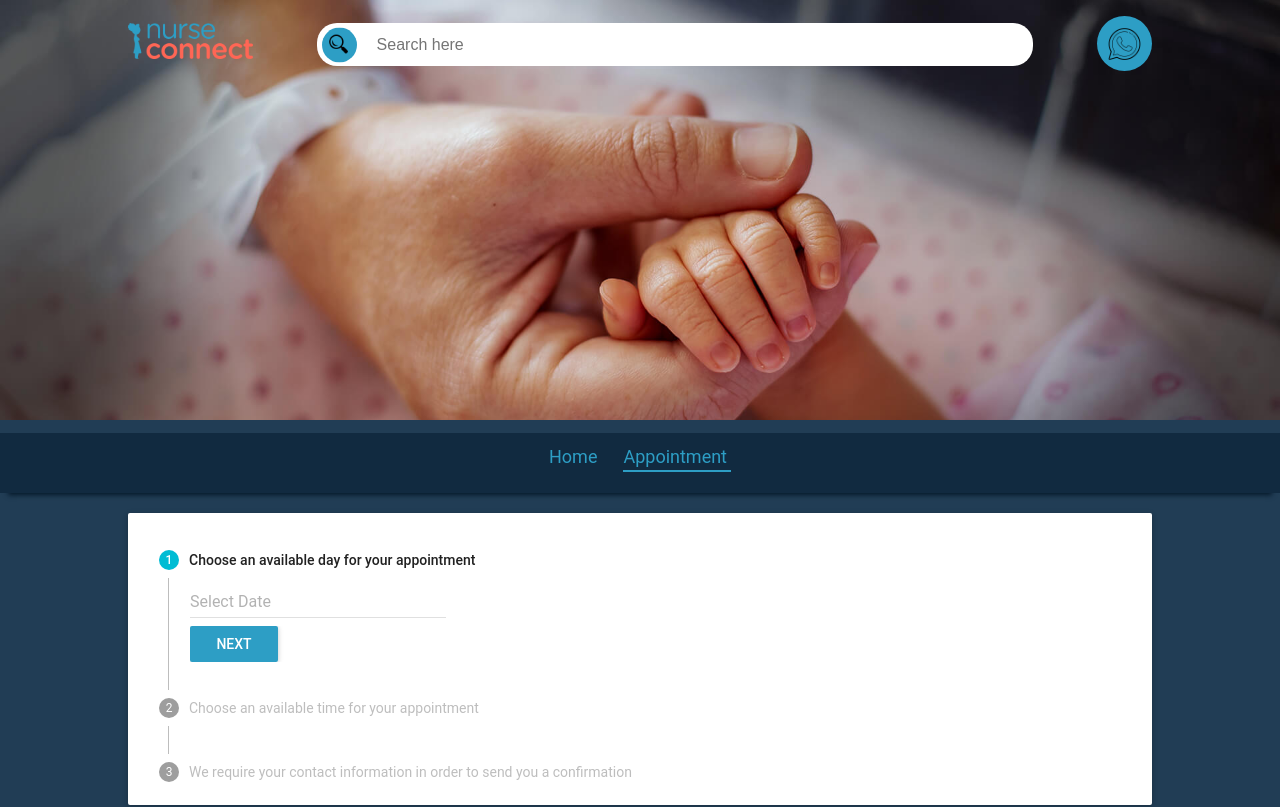
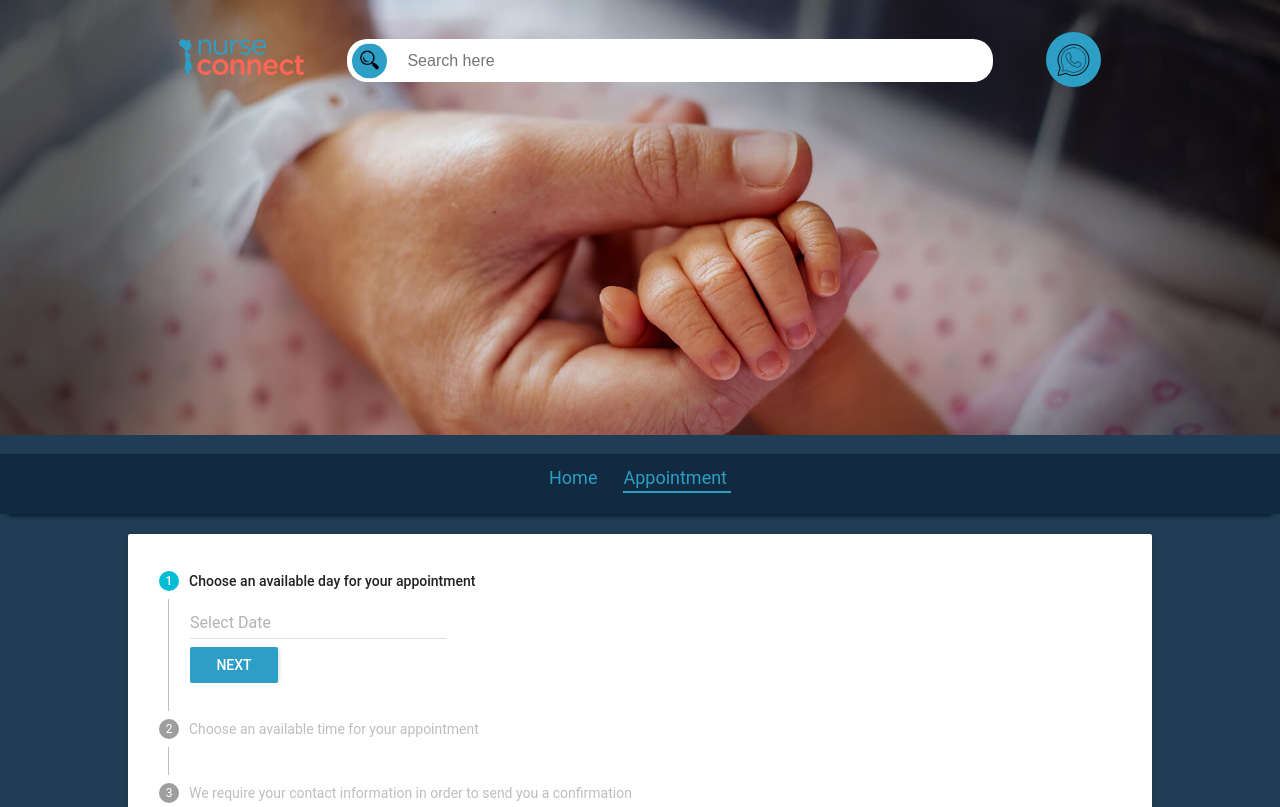
Before and after one commit to praekeltfoundation/project-mpando, a React (Create React App) app in the folder mpando/: page /appointment in a window 1280 px wide. Shown: the top 807 px of the page. Built offline with nearby package versions, Linux system fonts and the light colour scheme; no server answers.

Commit message:
review ui

```diff
--- a/mpando/src/components/appointmentComp/Appointment.js
+++ b/mpando/src/components/appointmentComp/Appointment.js
@@ -293,7 +293,7 @@ class Appointment extends Component {
       <div className="Appointment__date-picker">
         <DatePicker
           hintText="Select Date"
-          mode="landscape"
+          mode={smallScreen ? "portrait" : "landscape"}
           onChange={(n, date) => this.handleSetAppointmentDate(date)}
           shouldDisableDate={() => false}
         />
--- a/mpando/src/components/headerComp/assets/Header.css
+++ b/mpando/src/components/headerComp/assets/Header.css
@@ -2,16 +2,11 @@
   padding: 0.5em;
 }
 .Header-list {
-  align-content: center;
-  align-items: center;
-  display: flex;
-  flex-flow: wrap;
-  justify-content: space-between;
+  overflow: auto;
 }
-
 .Header-list__item--search {
   display: inline-block;
-  margin: 0;
+  margin: 0 10px 0 0;
   width: 75%;
 }
 .Header-list__item--subscribe {
@@ -59,7 +54,13 @@
 
 @media screen and (min-width: 992px) {}
 @media screen and (min-width: 1024px) {
-  .Header {
+  .Header-list {
+    align-content: center;
+    align-items: center;
+    display: flex;
+    flex-flow: wrap;
+    justify-content: space-between;
+
     padding: 1em 10% 5px;
   }
 }
--- a/mpando/src/components/mediaBannerComp/assets/MediaBanner.css
+++ b/mpando/src/components/mediaBannerComp/assets/MediaBanner.css
@@ -15,7 +15,7 @@
     height: 355px;
   }
   .Media-banner--inner {
-    height: 420px;
+    height: 435px;
     position: absolute;
     top: 0;
     left: 0;
```
